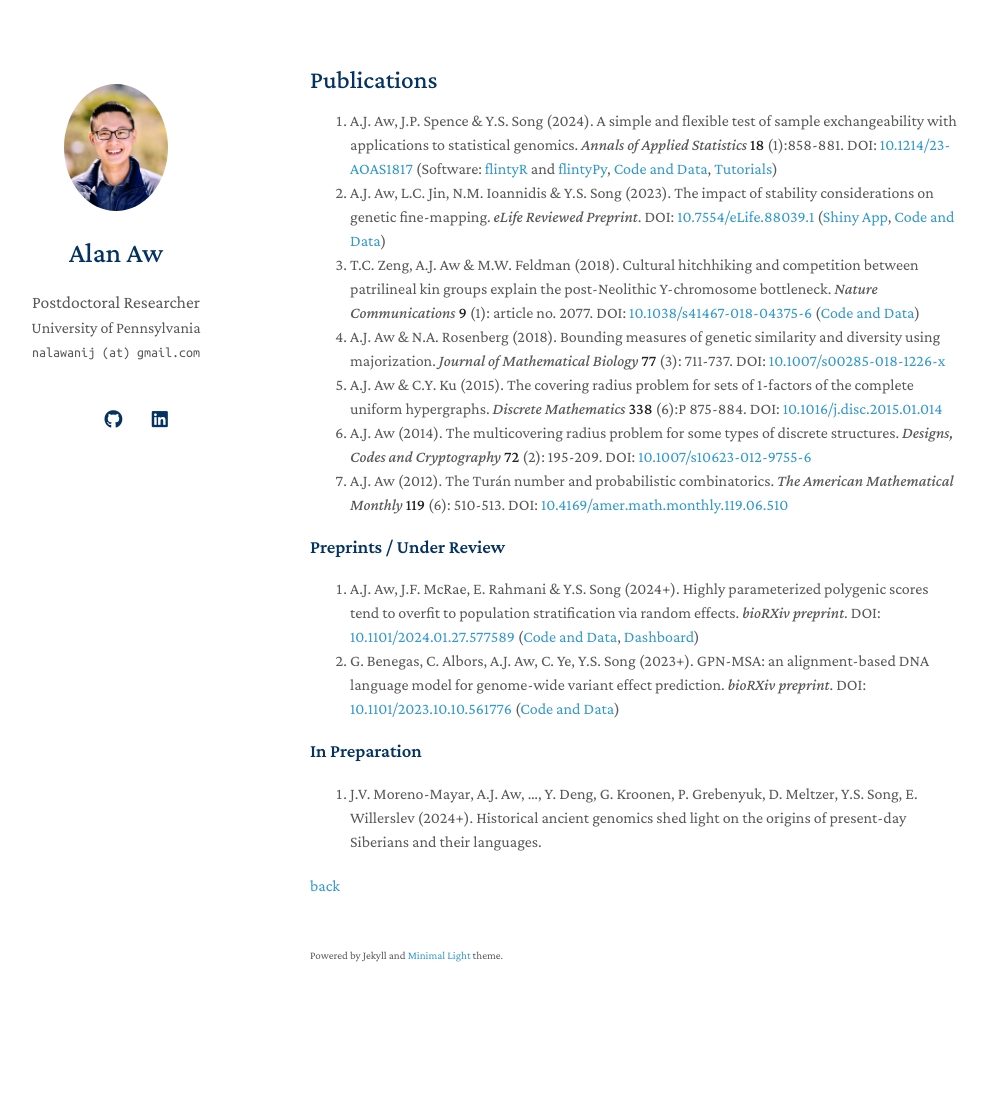
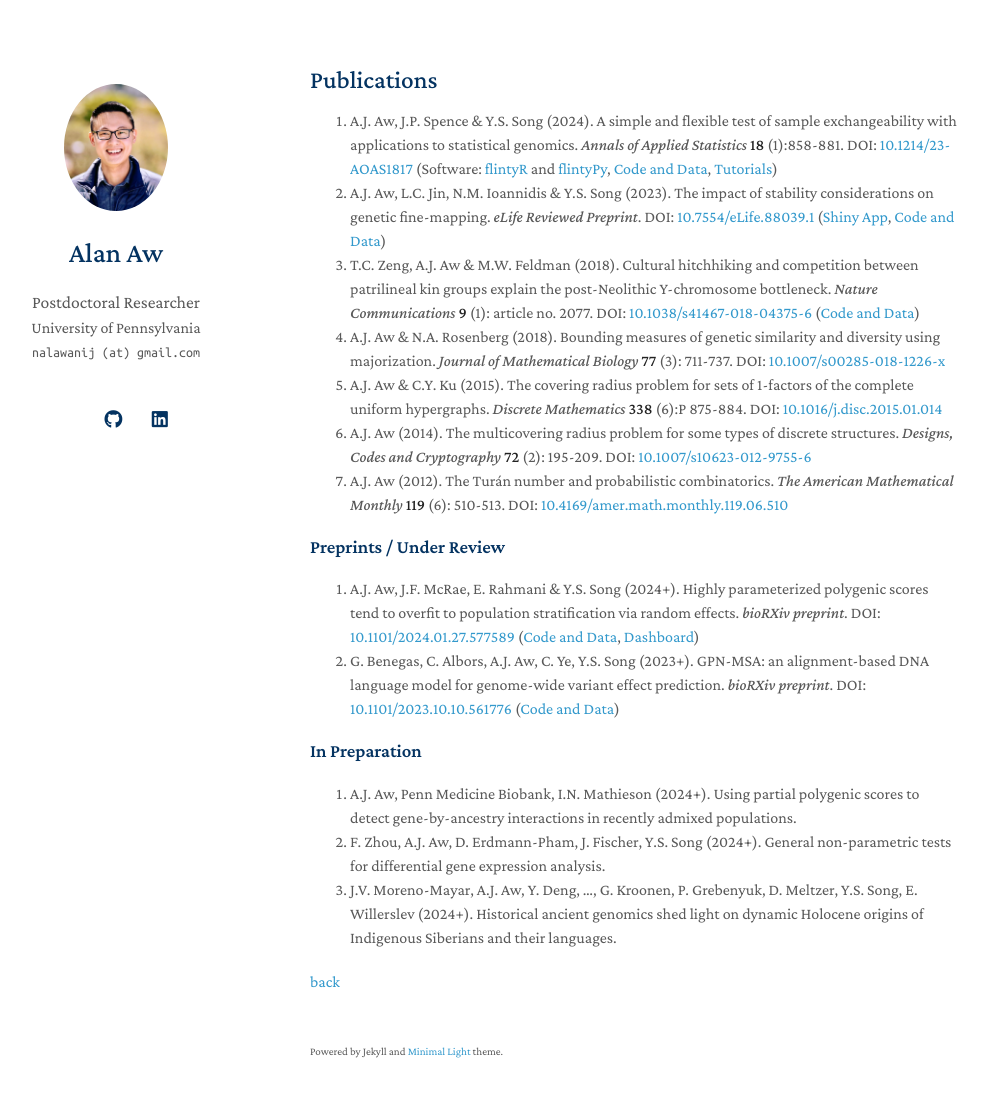
Before and after one commit to alanaw1/alanaw1.github.io, a Jekyll site: the page built from research.md, in a window 1280 px wide and 1132 px high. Shown: the top 1097 px of the window, without its empty margins (160-1147 px from the left). Built offline with Jekyll 4.4.1, drawn with Linux system fonts in a browser that asks for light colours; nearby versions of some CDN libraries; a style sheet for code colours, icons or effects is not loaded; our own code applies the rules of GitHub Pages for plain Markdown files.

Commit message:
update research

```diff
--- a/research.md
+++ b/research.md
@@ -19,7 +19,8 @@ layout: homepage
 
 ### In Preparation
 
-1. J.V. Moreno-Mayar, A.J. Aw, ..., Y. Deng, G. Kroonen, P. Grebenyuk, D. Meltzer, Y.S. Song, E. Willerslev (2024+). Historical ancient genomics shed light on the origins of present-day Siberians and their languages.
-
+3. A.J. Aw, Penn Medicine Biobank, I.N. Mathieson (2024+). Using partial polygenic scores to detect gene-by-ancestry interactions in recently admixed populations.
+2. F. Zhou, A.J. Aw, D. Erdmann-Pham, J. Fischer, Y.S. Song (2024+). General non-parametric tests for differential gene expression analysis.
+1. J.V. Moreno-Mayar, A.J. Aw, Y. Deng, ..., G. Kroonen, P. Grebenyuk, D. Meltzer, Y.S. Song, E. Willerslev (2024+). Historical ancient genomics shed light on dynamic Holocene origins of Indigenous Siberians and their languages.
 
 [back](./)
```
